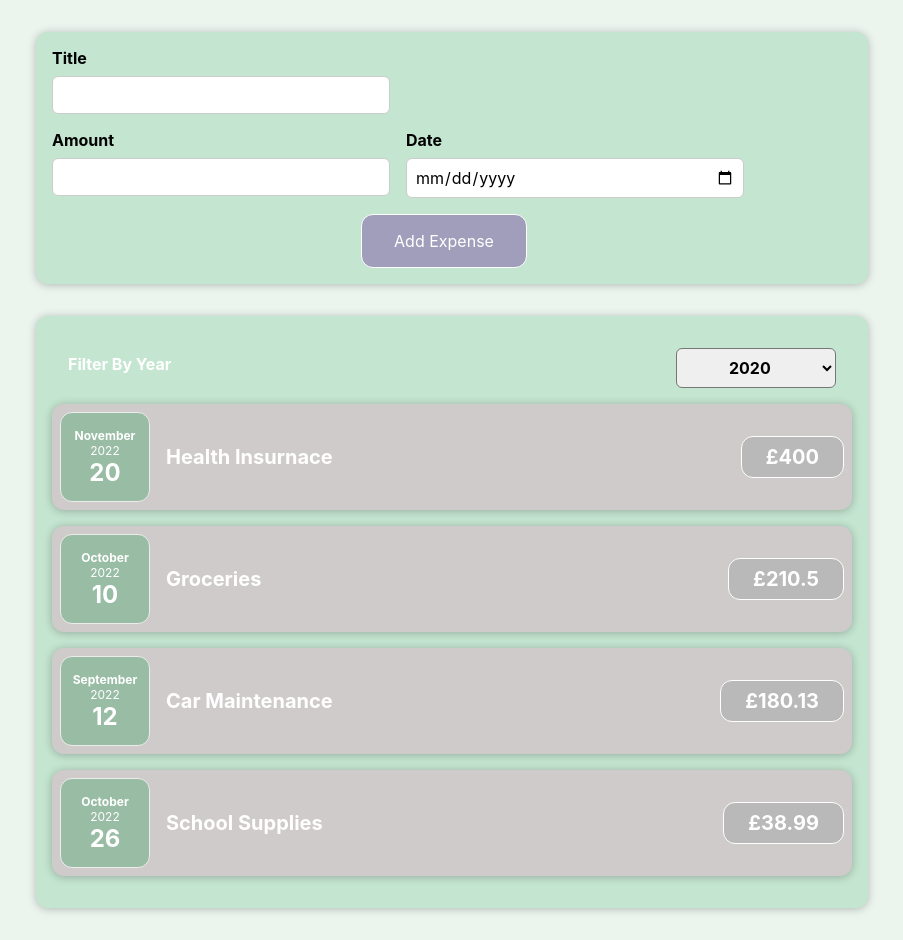
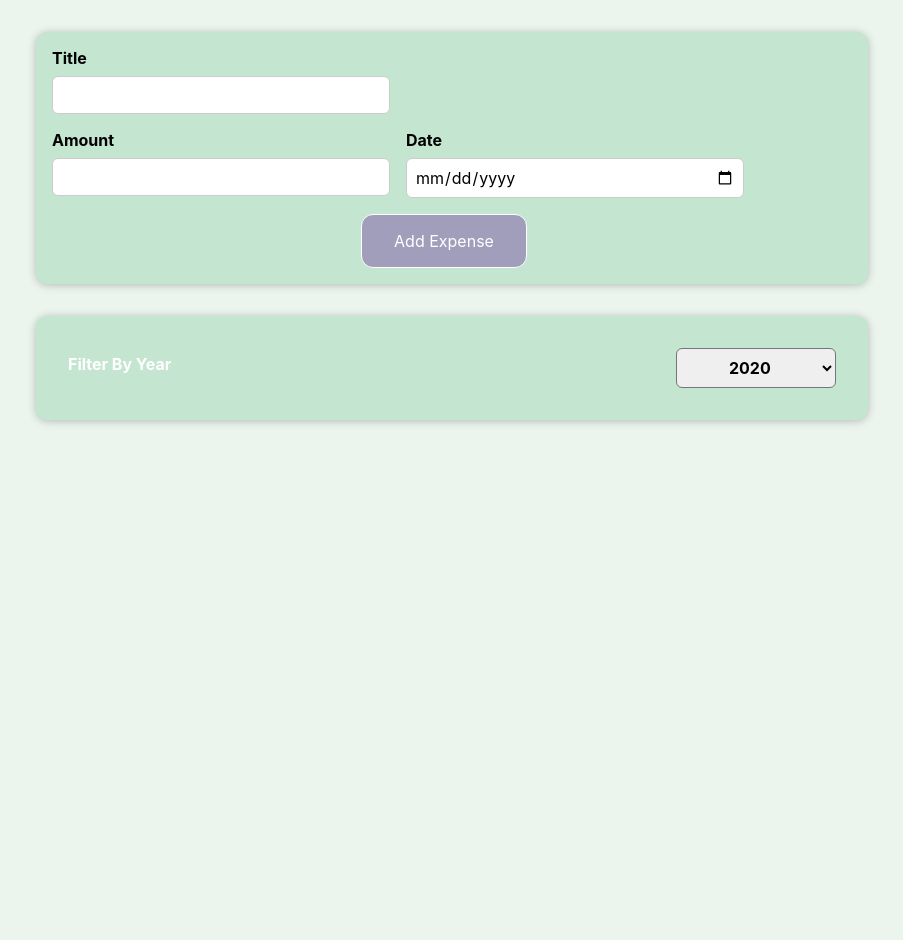
Before and after one commit to jchapps/react-expenses, a React (Create React App) app: page / in a window 1280 px wide. Shown: the whole page, without its empty margins (188-1091 px from the left). After the commit the page ends 800 px from the top, so only its background shows below. Built offline with nearby package versions, Linux system fonts and the light colour scheme; the HTML template or start-up script is replaced by a standard one.

Commit message:
feat: filter function returns accurate data

```diff
--- a/src/components/Expenses/Expenses.js
+++ b/src/components/Expenses/Expenses.js
@@ -11,13 +11,17 @@
     setFilteredYear(selectedYear);
   }
 
+  const filteredExpenses = props.expenses.filter(expense => {
+    return expense.date.getFullYear().toString() === filteredYear;
+  });
+
   return (
     <Card className="expenses">
       <ExpensesFilter
         selected={filteredYear}
         onChangeFilter={filterChangeHandler}
       />
-      {props.expenses.map((expense) => {
+      {filteredExpenses.map((expense) => {
         return <ExpenseItem
           title={expense.title}
           amount={expense.amount}
--- a/src/components/Expenses/NewExpense/ExpensesFilter.js
+++ b/src/components/Expenses/NewExpense/ExpensesFilter.js
@@ -2,7 +2,7 @@
 
 import './ExpensesFilter.css';
 
-const ExpensesFilter = (props) => {
+function ExpensesFilter(props) {
   const dropdownChangeHandler = (event) => {
     props.onChangeFilter(event.target.value);
   };
```
